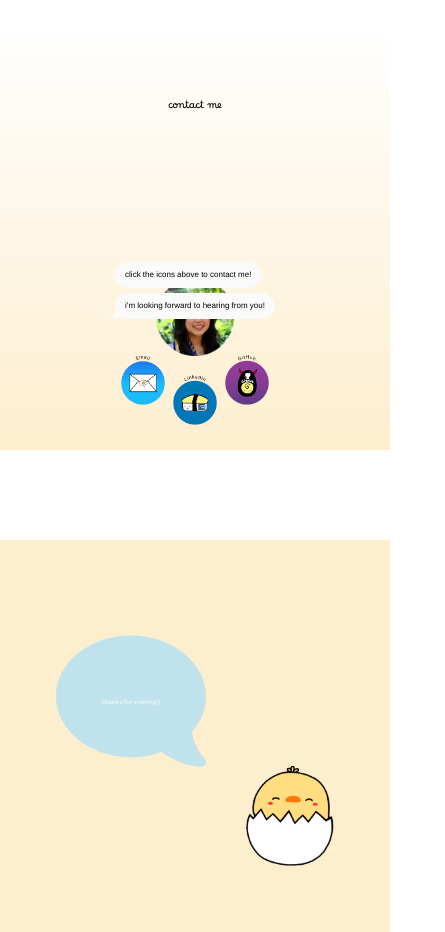
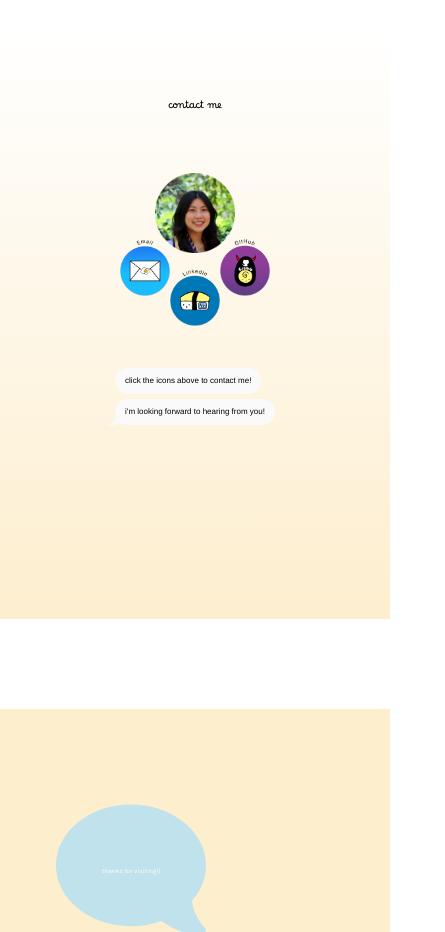
Before and after one commit to meganmok/meganmok.github.io, a React (Create React App) app: page /#/ in a window 390 px wide. Shown: the part 1660-2592 px from the top of the page, 445 px wide, since content can reach past the window. Built offline with nearby package versions, Linux system fonts and the light colour scheme.

Commit message:
fixed projects css mobile

```diff
--- a/src/pages/Contact.css
+++ b/src/pages/Contact.css
@@ -206,34 +206,28 @@
 
 
 @media screen and (max-width:700px) {
-  #meg {
-    width: 20%;
-    margin-top: 150px;
+
+  #contact {
+    height: 70vh;
   }
 
-  #socials {
-    display: flex;
-    height: 10%;
-    width: 40%;
-    margin-top: 210px;
-}
+  #meg {
+    width: 80px;
+    margin-top: 45px;
+  }
 
   #mail {
-    width: 85%;
-    height: auto;
-    margin-top: 30%;
+    width: 50px;
   }
 
   #linkedin {
-    width: 85%;
-    height: auto;
-    margin-top: 70%;
+    width: 50px;
+    margin-top: 30px;
   }
 
   #github {
-    width: 85%;
-    height: auto;
-    margin-top: 30%;
+    width: 50px;
+    margin-top: 0px;
   }
 
   .text {
@@ -251,6 +245,7 @@
   #firstText {
     margin-top: 130px;
   }
+
   #secondText::before {
     background-color: #FAFAFA;
     width: 17px;
@@ -268,7 +263,7 @@
   }
 
   #iMessage {
-    margin-top: 1%;
+    margin-top: 110px;
   }
 
 }
```
